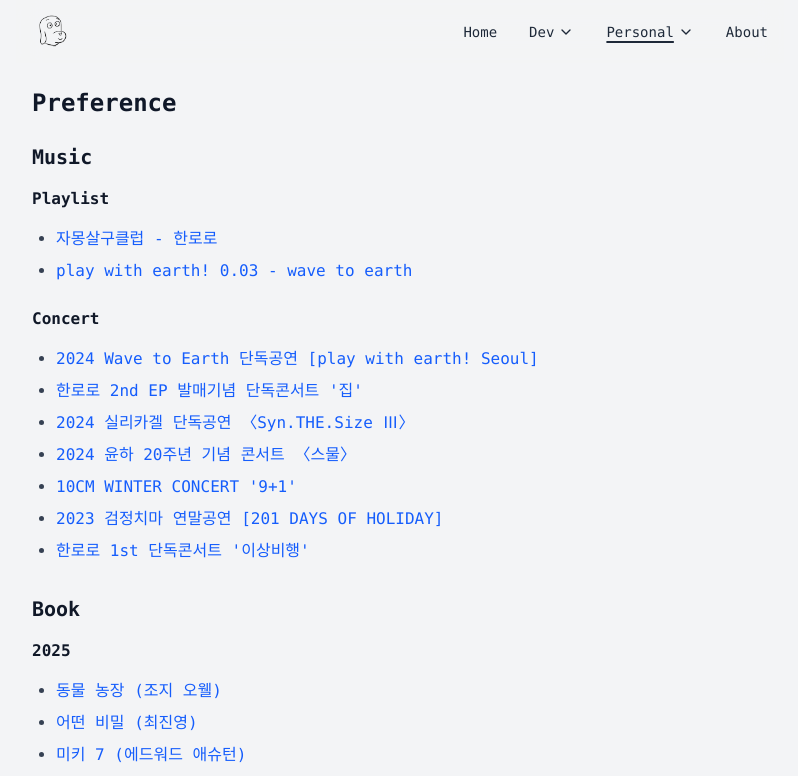
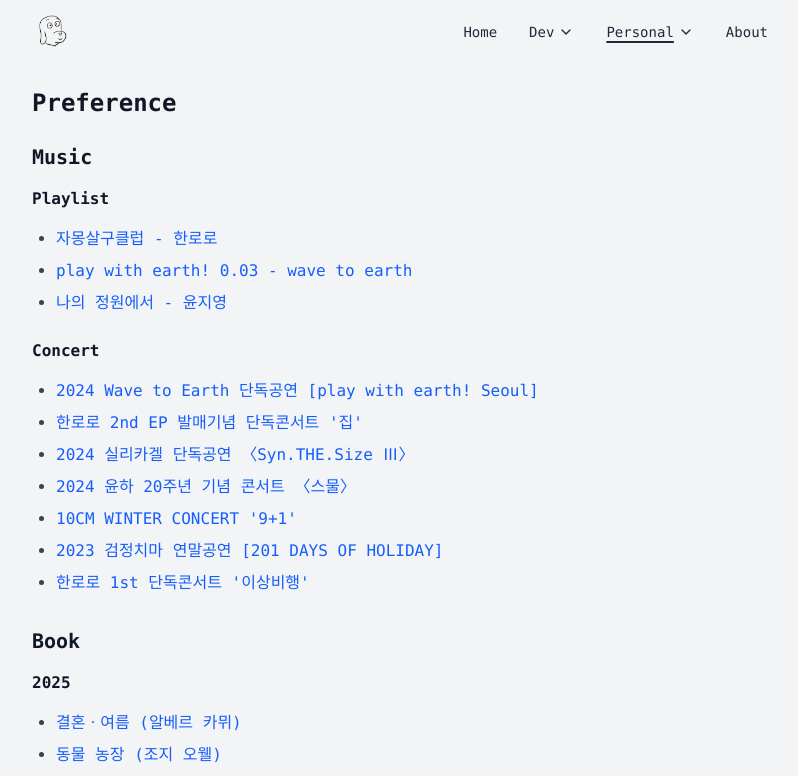
Before and after one commit to jamongsalguclub/wookhyung.dev, a Next.js app: page /preference in a window 1280 px wide. Shown: the top 776 px of the page, without its empty margins (240-1038 px from the left). Built offline with nearby package versions, Linux system fonts and the light colour scheme; what @bprogress/next would draw is missing.

Commit message:
feat: 플레이리스트 및 도서 목록에 항목 추가

```diff
--- a/src/app/preference/const/preference.ts
+++ b/src/app/preference/const/preference.ts
@@ -23,6 +23,10 @@ export const PLAYLISTS: Link[] = [
   {
     title: 'play with earth! 0.03 - wave to earth',
     link: 'https://open.spotify.com/album/527e8WrlMvJBEmlmt7kJCj',
+  },
+  {
+    title: '나의 정원에서 - 윤지영',
+    link: 'https://open.spotify.com/album/5eptzTFZfkY4V2LtbnDE5d',
   },
 ];
 
@@ -70,6 +74,11 @@ export const INTERESTS: InterestItem[] = [
 
 export const BOOKS_BY_YEAR: Record<number, Book[]> = {
   2025: [
+    {
+      title: '결혼ㆍ여름',
+      author: '알베르 카뮈',
+      link: 'https://product.kyobobook.co.kr/detail/S000203197818',
+    },
     {
       title: '동물 농장',
       author: '조지 오웰',
```
